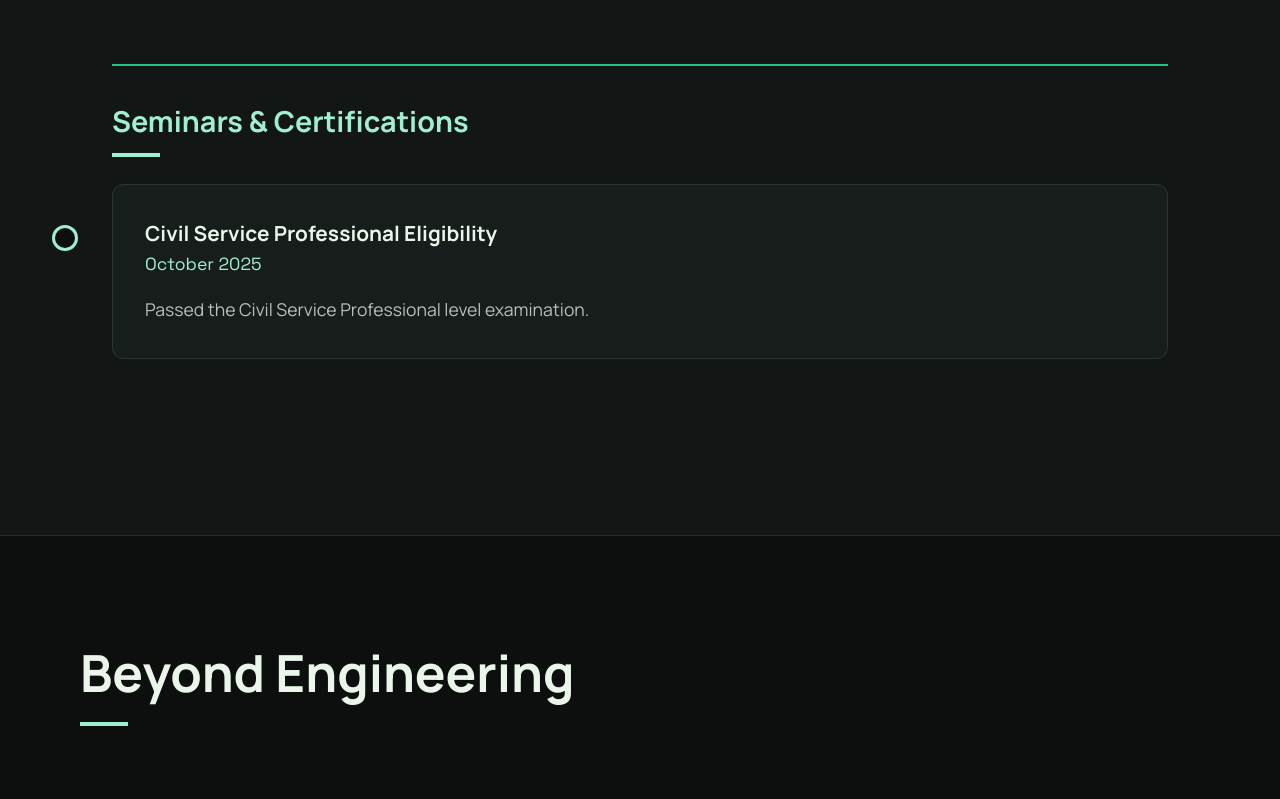
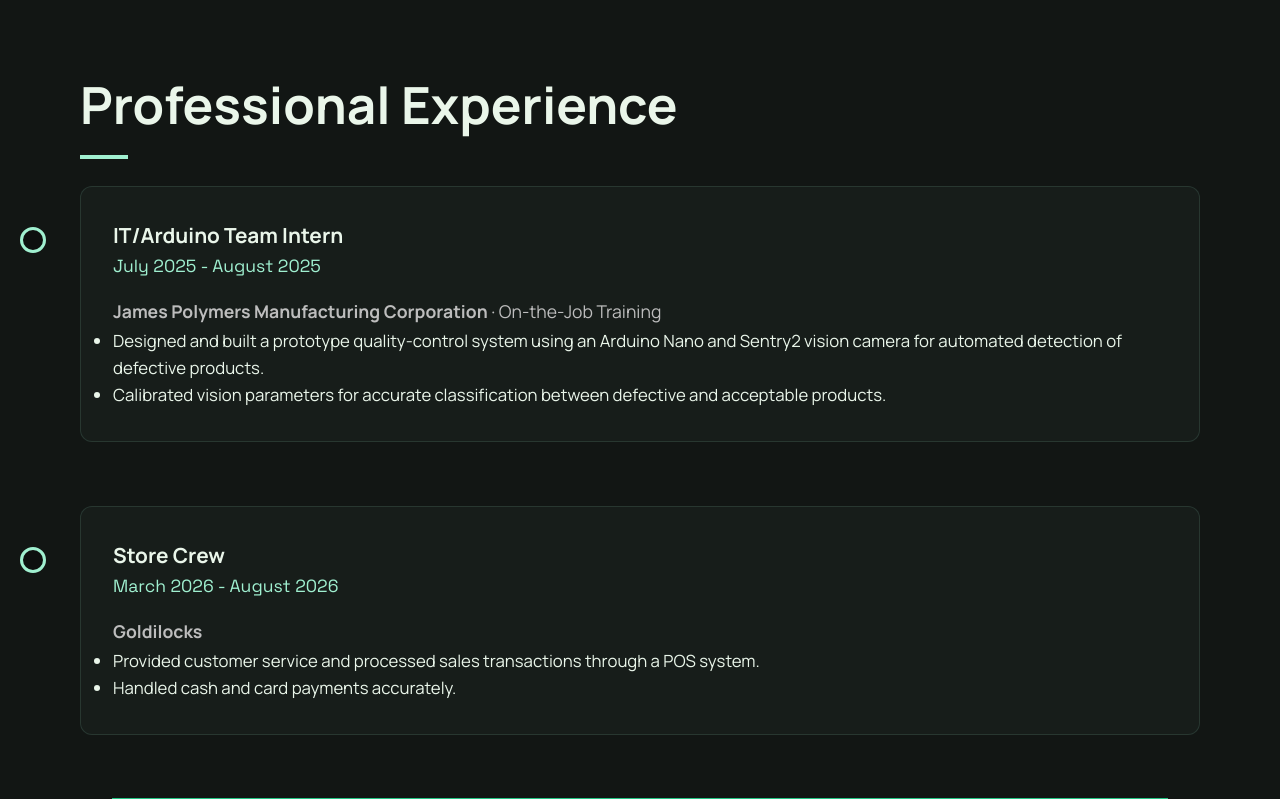
Before and after one commit to Dyoneeel/myportfolio, a plain HTML site: page about.html in a window 1280 px wide. Shown: the part 1973-2772 px from the top of the page. Drawn offline with nearby package versions, Linux system fonts and the light colour scheme.

Commit message:
Add files via upload

```diff
--- a/about.html
+++ b/about.html
@@ -104,6 +104,30 @@
                 </div>
             </div>
 
+            <div class="experience-section" data-aos="fade-up">
+                <h2 class="section-title">Professional Experience</h2>
+                <div class="experience-timeline">
+                    <div class="timeline-item" data-aos="fade-up">
+                        <h3>IT/Arduino Team Intern</h3>
+                        <p class="timeline-date">July 2025 - August 2025</p>
+                        <p class="timeline-details"><strong>James Polymers Manufacturing Corporation</strong> · On-the-Job Training</p>
+                        <ul class="experience-list">
+                            <li>Designed and built a prototype quality-control system using an Arduino Nano and Sentry2 vision camera for automated detection of defective products.</li>
+                            <li>Calibrated vision parameters for accurate classification between defective and acceptable products.</li>
+                        </ul>
+                    </div>
+                    <div class="timeline-item" data-aos="fade-up">
+                        <h3>Store Crew</h3>
+                        <p class="timeline-date">March 2026 - August 2026</p>
+                        <p class="timeline-details"><strong>Goldilocks</strong></p>
+                        <ul class="experience-list">
+                            <li>Provided customer service and processed sales transactions through a POS system.</li>
+                            <li>Handled cash and card payments accurately.</li>
+                        </ul>
+                    </div>
+                </div>
+            </div>
+
             <div class="webinar-section" data-aos="fade-up">
                 <h2 class="section-title">Seminars & Certifications</h2>
                 <div class="timeline-item">
```
